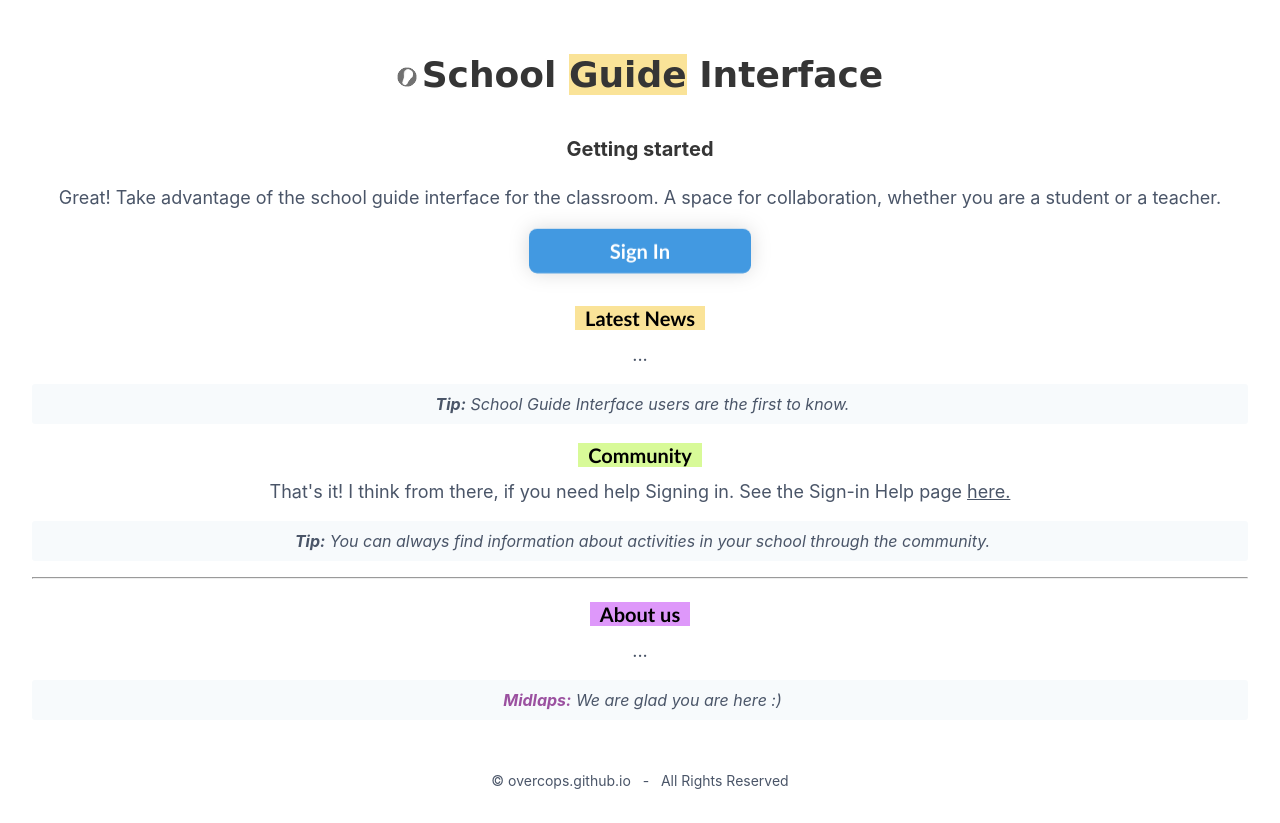
After one commit to Overcops/School-Guide-Interface, a PHP site: page / in a window 1280 px wide. The commit adds this page. Run offline with PHP 8.4, Linux system fonts and the light colour scheme.

Commit message:
Add files via upload

```diff
--- a/index.css
+++ b/index.css
@@ -55,6 +55,7 @@ h1, h2, p {
 
 }
 .m-b {
+   filter: drop-shadow(0 0 10px rgba(0,0,0,0.15));
    background-color: #4299e1;
    border-radius: .5rem;
    margin: 20px 0px 0px;
--- /dev/null
+++ b/index.php
@@ -0,0 +1,108 @@
+<?php ?>
+
+
+
+
+
+
+<html lang="en">
+<head>
+    <meta charset="UTF-8">
+    <meta http-equiv="X-UA-Compatible" content="IE=edge">
+    <meta name="viewport" description="Discover the interface of the school guide,
+    An innovative platform created with the goal of providing advanced functionality for the classroom, whether you are a student or a teacher.
+    In addition, in addition to following, with the intuitive and unlimited interface of the school guide, it also includes search tools,
+    Allow users to locate a wealth of specific information to facilitate collaboration, to get it right!" content="width=device-width, initial-scale=1.0">
+
+    <title>Home | School Guide Interface</title>
+    <link rel="icon" sizes="48x48" href="SGI.png">
+    <link href="index.css" rel="stylesheet" media="screen">
+</head>
+<body>
+    <div class="Guideby">
+        <div class="index">
+            <div>
+                <main class="flex">
+                    <section>
+                        <div>
+                            <h1 class="text-h1">School <span style="background-color:rgb(250, 227, 152)">Guide</span>
+                            <!-- -->
+                            Interface
+                            </h1>
+
+                            <h2 class="text-h2">Getting started</h2>
+                            <p class="m-p1">
+                                Great! Take advantage of the school guide interface for the classroom.
+                               A space for collaboration, whether you are a student or a teacher.
+                            </p>
+                            <a href="/Sign In.php">
+                                <button class="m-b px-em">
+                                <strong>Sign In</strong>
+                                <!-- -->
+                                <span class="join-txt"></span>
+                                </button>
+                            </a>
+                        </div>
+                        <div class="m-1">
+                            <div class="m-2">
+                                <div class="item-m-1">
+                                    <span class="txt-m1">Latest News</span>
+                                </div>
+                                <p class="ms-1">
+                                     ...
+
+                                    <span class="PI">
+                                        <a href="#"class="mspan" ></a>
+                                    </span>
+                                </p>
+                                <div class="tip1">
+                                    <p class="italic">
+                                        <span class="tip-1">Tip:</span>
+                                        School Guide Interface users are the first to know.
+                                    </p>
+                                </div>
+                                <div class="item-m-1">
+                                    <span class="txt-m2">Community</span>
+                                </div>
+                                <p class="ms-1">
+                                    That's it! I think from there, if you need help Signing in.
+                                    See the Sign-in Help page
+                                    <span class="PI">
+                                        <a href="#"class="mspan" >here.</a>
+                                    </span>
+                                </p>
+                                <div class="tip1">
+                                    <p class="italic">
+                                        <span class="tip-1">Tip:</span>
+                                        You can always find information
+                                        about activities in your school through the community.
+                                    </p>
+                                </div>
+                                <hr>
+                                <div class="item-m-1">
+                                    <span class="txt-m3">About us</span>
+                                </div>
+                                <p class="ms-1">
+                                    ...
+                                    <span class="PI">
+                                        <a href="#"class="mspan" ></a>
+                                    </span>
+                                </p>
+                                <div class="tip1">
+                                    <p class="italic">
+                                        <span class="tip-1SP">Midlaps:</span>
+                                        We are glad you are here :)
+                                    </p>
+                                </div>
+                                <div class="rights">© overcops.github.io
+                                &nbsp;&nbsp;-&nbsp;&nbsp; All Rights Reserved
+                                </div>
+                            </div>
+                        </div>
+                    </section>
+                </main>
+            </div>
+        </div>
+    </div>
+</body>
+</html>
```
Also changed, not shown: Loading.php (added, +70 -0 lines), Sign In.css (+34 -0 lines), Sign In.php (added, +73 -0 lines).
